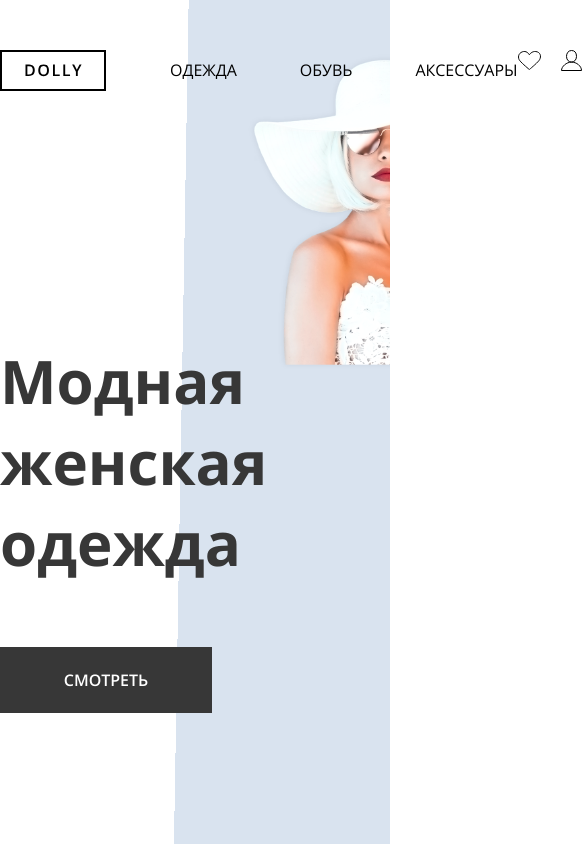
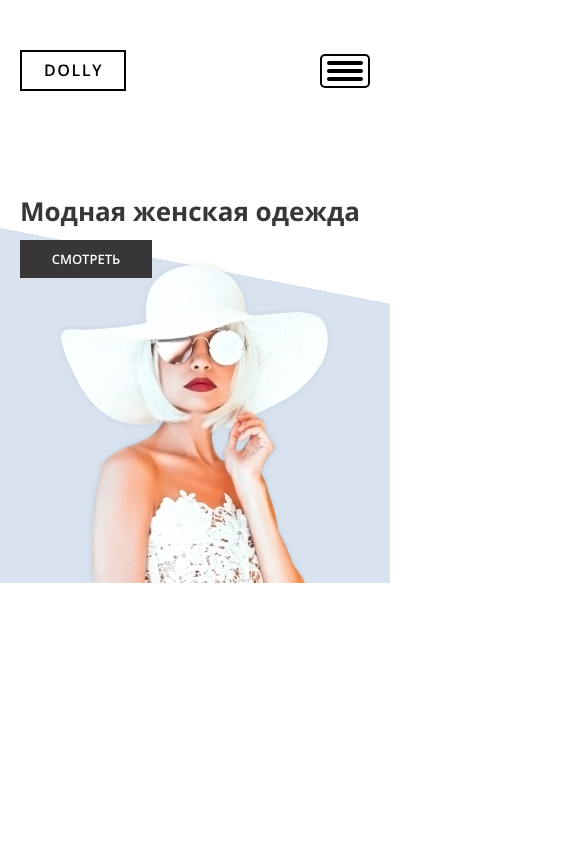
Before and after one commit to raevmaksim/Dolly, a plain HTML site: page index.html in a window 390 px wide. Shown: the top 844 px of the page, 585 px wide, since content can reach past the window. Drawn offline with Linux system fonts and the light colour scheme.

Commit message:
@media запросы

```diff
--- a/css/style.css
+++ b/css/style.css
@@ -68,15 +68,22 @@ html {
   color: #000;
   font-size: 16px;
 }
+.firstscreen__footer_item a:hover {
+  color: rgb(167, 165, 165);
+  border-bottom: rgb(167, 165, 165) solid 1px;
+}
 .firstscreen__footer_icons {
   display: flex;
   align-items: center;
 }
-.firstscreen__footer_icon {
+.firstscreen__footer_icons a {
   margin-right: 20px;
 }
-.firstscreen__footer_icon:last-child {
+.firstscreen__footer_icons a:last-child {
   margin-right: 0;
+}
+.firstscreen__footer_icon:hover {
+  mix-blend-mode: soft-light;
 }
 .firstscreen__title {
   color: #373737;
@@ -96,5 +103,126 @@ html {
   border-radius: 0;
   text-transform: uppercase;
   color: #fff;
-
 }
+.firstscreen__btn:hover {
+  background-color: #fff;
+  color: #373737;
+  border: solid #373737 1px;
+}
+@media screen and (max-width:1200px) {
+  .container {
+    max-width: 950px;
+    margin: 0 auto;
+   }
+   .firstscreen__inner {
+    background-position: 90px 76px;
+    background-size: 102%;
+  }
+  .firstscreen__title {
+    font-size: 49px;
+  }
+}
+@media screen and (max-width:1000px) {
+  .container {
+    max-width: 800px;
+    margin: 0 auto;
+   }
+  .firstscreen__footer {
+    margin-bottom: 80px;
+  }
+  .firstscreen__inner {
+    background-position: -82px 76px;
+    background-size: 125%;
+    padding-bottom: 590px;
+  }
+  .firstscreen__title {
+    font-size: 49px;
+  }
+}
+@media screen and (max-width:850px) {
+  .container {
+    max-width: 650px;
+    margin: 0 auto;
+   }
+  .firstscreen {
+    background: linear-gradient(191deg, #fff 46.1%, #D9E3EF 0%);
+   }
+  .firstscreen__inner {
+    background-position: -82px 140px;
+    padding-bottom: 407px;
+  }
+  .firstscreen__title {
+    font-size: 30px;
+    margin-bottom: 18px;
+  }
+  .firstscreen__btn {
+    width: 132px;
+    height: 38px;
+    font-size: 13px;
+    color: #fff;
+  }
+}
+@media screen and (max-width:700px) {
+  .container {
+    max-width: 500px;
+    margin: 0 auto;
+   }
+  .firstscreen__footer_navmenu {
+    display: none;
+  }
+  .firstscreen__footer_icons {
+    display: none;
+  }
+  .firstscreen__footer {
+    align-items: center;
+}
+  .burger {
+    padding: 5px;
+    border: #000 solid 2px;
+    width: 50px;
+    border-radius: 5px;
+  }
+  .burger__line {
+    background-color: #000;
+    height: 4px;
+    margin-bottom: 4px;
+    border-radius: 5px;
+  }
+  .burger__line:last-child {
+    margin-bottom: 0;
+  }
+}
+@media screen and (max-width:540px) {
+  .container {
+    max-width: 350px;
+    margin: 0 auto;
+   }
+   .firstscreen__inner {
+    background-position: 0px 242px;
+    padding-bottom: 305px;
+    background-size: 100%;
+    }
+    .firstscreen__title {
+      font-size: 26px;
+      margin-bottom: -12px;
+    }
+}
+@media screen and (max-width:380px) {
+  .container {
+    max-width: 200px;
+    margin: 0 auto;
+   }
+   .firstscreen__inner {
+    background-position: 0px 242px;
+    padding-bottom: 115px;
+    background-size: 100%;
+    }
+    .firstscreen__title {
+      font-size: 15px;
+      margin-bottom: 184px;
+    }
+    .firstscreen__btn {
+      display: block;
+      margin: 0 auto;
+    }
+}
--- a/index.html
+++ b/index.html
@@ -25,10 +25,15 @@
             </ul>
           </div>
           <div class="firstscreen__footer_icons">
-            <img src="img/icon_1.svg" alt="icon" class="firstscreen__footer_icon">
-            <img src="img/icon_2.svg" alt="icon" class="firstscreen__footer_icon">
-            <img src="img/icon_3.svg" alt="icon" class="firstscreen__footer_icon">
+            <a href=""><img src="img/icon_1.svg" alt="icon" class="firstscreen__footer_icon"></a>
+            <a href=""><img src="img/icon_2.svg" alt="icon" class="firstscreen__footer_icon"></a>
+            <a href=""><img src="img/icon_3.svg" alt="icon" class="firstscreen__footer_icon"></a>
           </div>
+          <a href="" class="burger">
+            <div class="burger__line"></div>
+            <div class="burger__line"></div>
+            <div class="burger__line"></div>
+          </a>
         </div>
         <h1 class="firstscreen__title">Модная женская
           одежда</h1>
```
